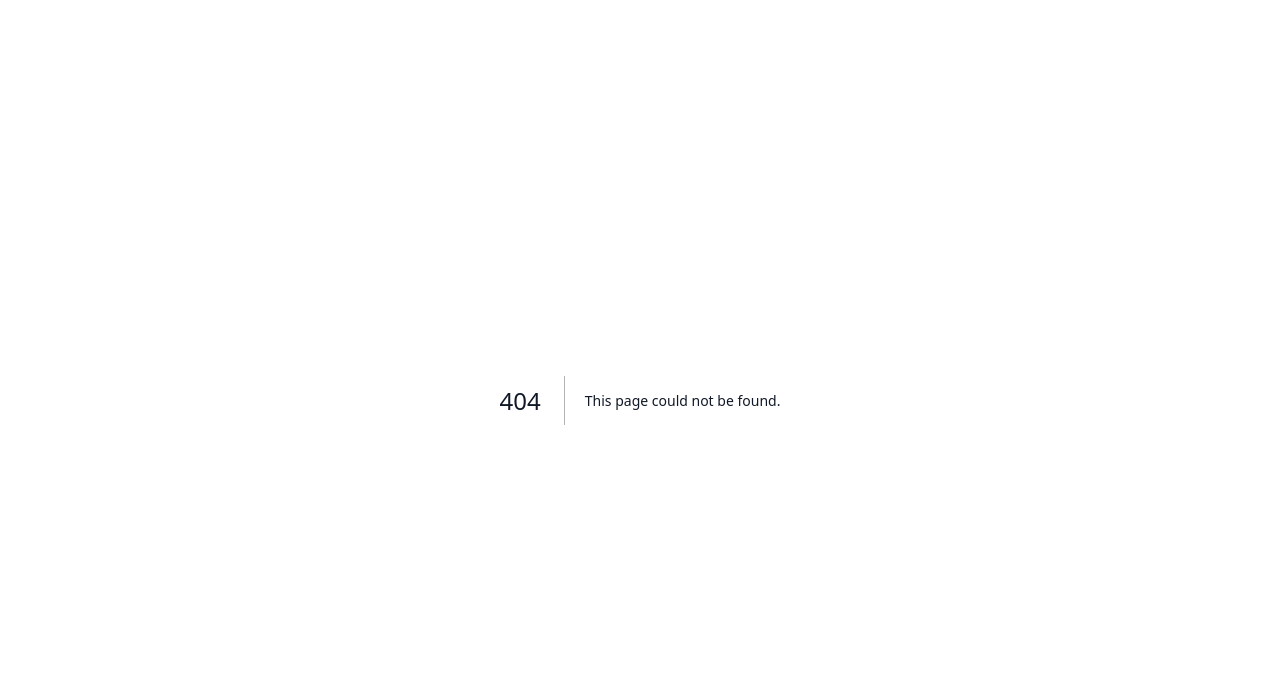
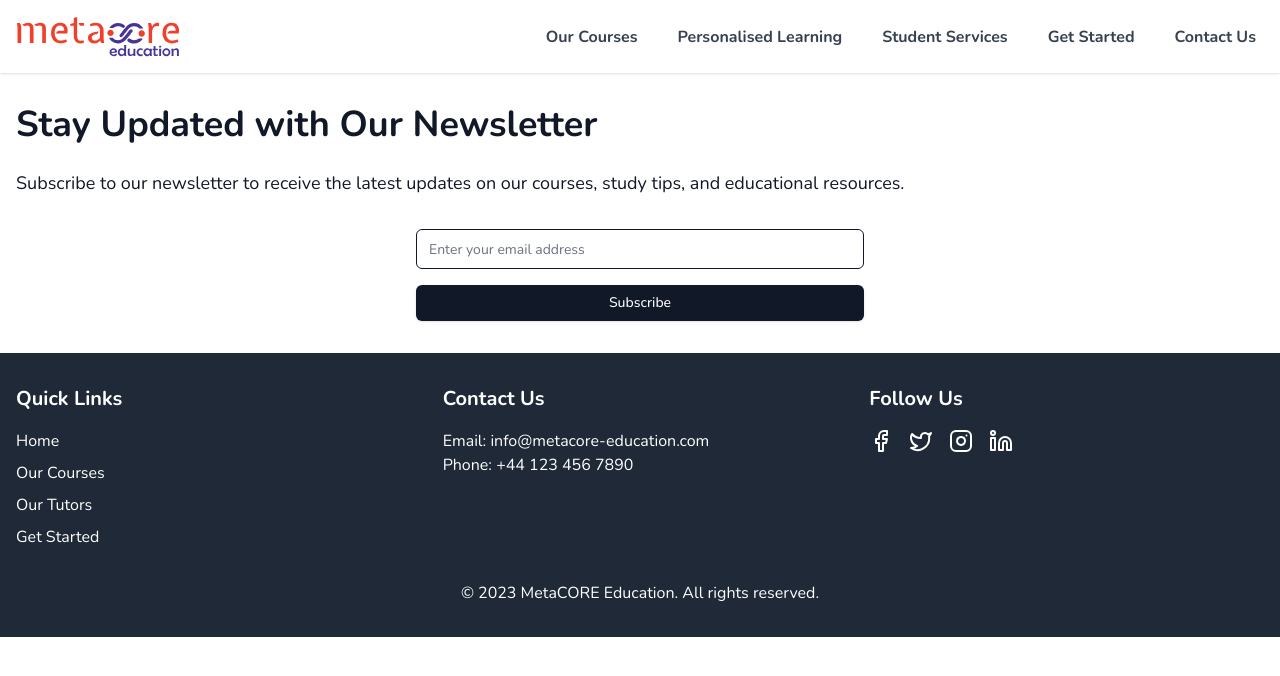
Before and after one commit to devmusabas/metacore, a Next.js app: page /newsletter in a window 1280 px wide. Before the commit this address had no page. Shown: the top 676 px of the page. Built offline with nearby package versions, Linux system fonts and the light colour scheme; a web font is replaced by a local one.

Commit message:
feat: add newsletter page

```diff
--- /dev/null
+++ b/src/app/(app-layout)/newsletter/page.tsx
@@ -0,0 +1,25 @@
+import Layout from '@/components/Layout';
+import { Button } from '@/components/ui/button';
+import { Input } from '@/components/ui/input';
+import content from '@/utils/content.json';
+
+export default function NewsletterPage(): JSX.Element {
+  return (
+    <Layout>
+      <div className="container mx-auto px-4 py-8">
+        <h1 className="mb-6 text-4xl font-bold">{content.newsletter.title}</h1>
+        <p className="mb-8 text-lg">{content.newsletter.content}</p>
+        <form className="mx-auto max-w-md">
+          <Input
+            type="email"
+            placeholder="Enter your email address"
+            className="mb-4"
+          />
+          <Button type="submit" className="w-full">
+            Subscribe
+          </Button>
+        </form>
+      </div>
+    </Layout>
+  );
+}
```
